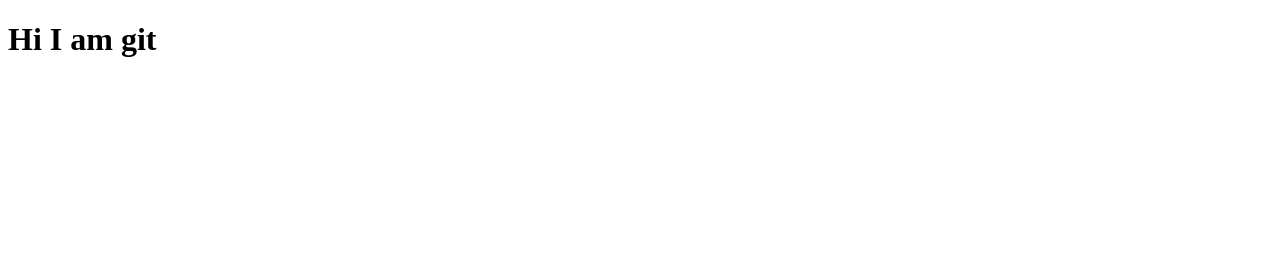
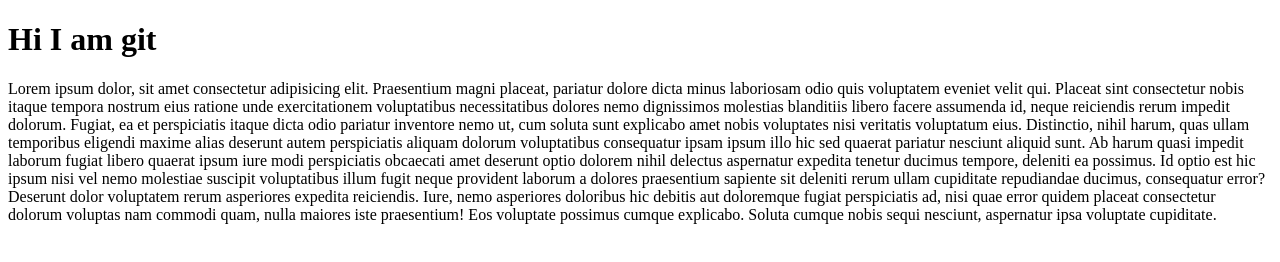
Before and after one commit to ZinKoLwin-terminator/Project, a plain HTML site: page index.html in a window 1280 px wide. Drawn offline with Linux system fonts and the light colour scheme.

Commit message:
second commit

```diff
--- a/index.html
+++ b/index.html
@@ -10,6 +10,22 @@
 <body>
     <h1>Hi I am git</h1>
 
+    <p>Lorem ipsum dolor, sit amet consectetur adipisicing elit. Praesentium magni placeat, pariatur dolore dicta minus
+        laboriosam odio quis voluptatem eveniet velit qui. Placeat sint consectetur nobis itaque tempora nostrum eius
+        ratione unde exercitationem voluptatibus necessitatibus dolores nemo dignissimos molestias blanditiis libero
+        facere assumenda id, neque reiciendis rerum impedit dolorum. Fugiat, ea et perspiciatis itaque dicta odio
+        pariatur inventore nemo ut, cum soluta sunt explicabo amet nobis voluptates nisi veritatis voluptatum eius.
+        Distinctio, nihil harum, quas ullam temporibus eligendi maxime alias deserunt autem perspiciatis aliquam dolorum
+        voluptatibus consequatur ipsam ipsum illo hic sed quaerat pariatur nesciunt aliquid sunt. Ab harum quasi impedit
+        laborum fugiat libero quaerat ipsum iure modi perspiciatis obcaecati amet deserunt optio dolorem nihil delectus
+        aspernatur expedita tenetur ducimus tempore, deleniti ea possimus. Id optio est hic ipsum nisi vel nemo
+        molestiae suscipit voluptatibus illum fugit neque provident laborum a dolores praesentium sapiente sit deleniti
+        rerum ullam cupiditate repudiandae ducimus, consequatur error? Deserunt dolor voluptatem rerum asperiores
+        expedita reiciendis. Iure, nemo asperiores doloribus hic debitis aut doloremque fugiat perspiciatis ad, nisi
+        quae error quidem placeat consectetur dolorum voluptas nam commodi quam, nulla maiores iste praesentium! Eos
+        voluptate possimus cumque explicabo. Soluta cumque nobis sequi nesciunt, aspernatur ipsa voluptate cupiditate.
+    </p>
+
 </body>
 
 </html>
```
